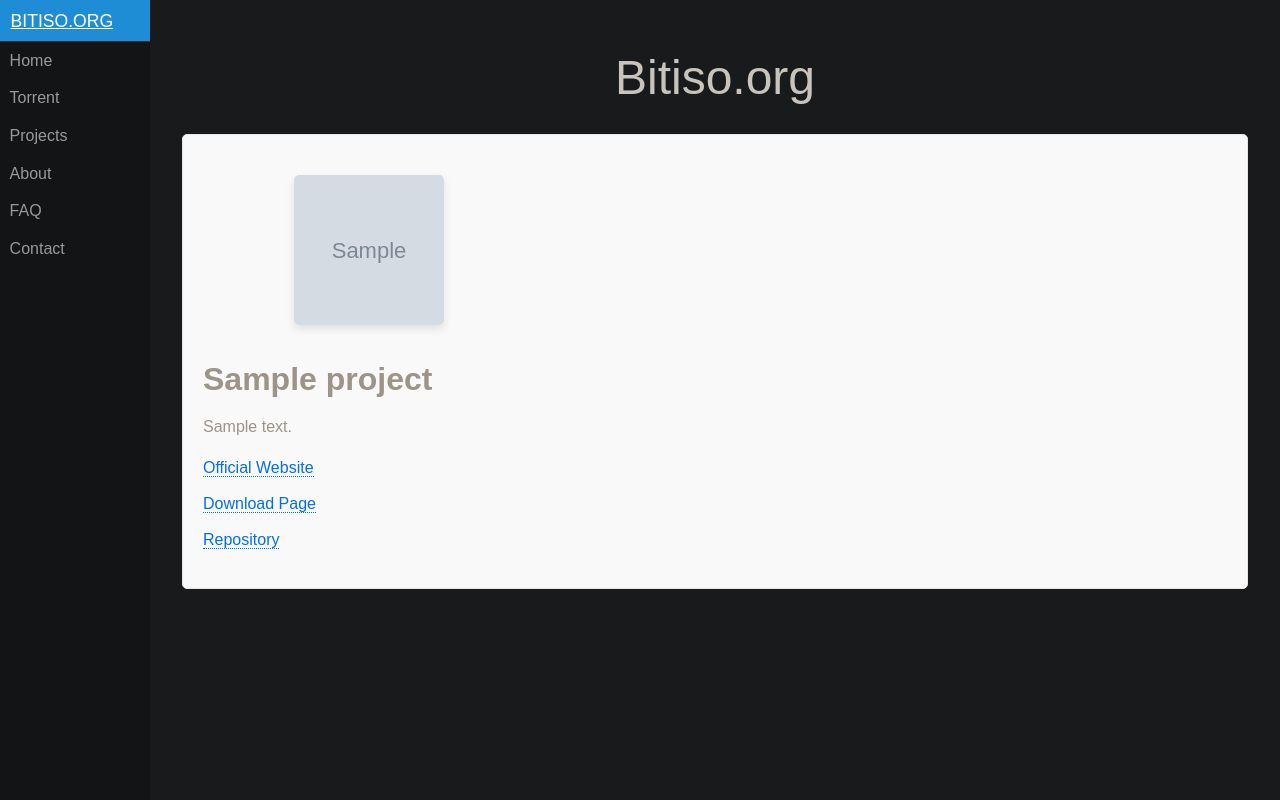
After one commit to pandamasta/bitiso-django, a Django app: page /project/1/ in a window 1280 px wide. The commit adds this page. Run offline with Django 3.2, Linux system fonts and the light colour scheme; tables that the repository leaves empty hold one stand-in row (values such as "Sample post"); grey boxes marked "Sample" are stand-in pictures; some libraries are stand-ins or nearby versions.

Commit message:
Avoid table colaspe and project detail

```diff
--- a/torrent/static/css/styles.css
+++ b/torrent/static/css/styles.css
@@ -399,3 +399,85 @@ a:active {
     margin-top: 10px;  /* Ajoute un espace au-dessus du nom */
     margin-bottom: 10px;  /* Ajoute un espace en dessous du nom */
 }
+.scrollable-container {
+    overflow-x: auto;
+    width: 100%; /* Assurez-vous que le conteneur prend toute la largeur disponible */
+}
+
+
+/* Style pour empêcher le débordement et ajouter une ellipse en cas de débordement */
+.no-wrap {
+    white-space: nowrap;       /* Empêche le texte de passer à la ligne */
+    /*overflow: hidden;         !* Cache le texte qui déborde *!*/
+    text-overflow: ellipsis;  /* Ajoute les points de suspension à la fin */
+    max-width: 100%;         /* Largeur maximale que vous voulez pour cette colonne (ajustez selon vos besoins) */
+}
+
+/* Vous pouvez augmenter cette largeur max selon vos besoins, ou la réduire si nécessaire. */
+
+
+/* Style par défaut pour les écrans normaux */
+.pure-table td, .pure-table th {
+            overflow: visible; /* Permet le débordement pour le comportement responsive sur mobile */
+
+}
+
+/* Styles spécifiques pour les mobiles */
+@media only screen and (max-width: 600px) {
+    /*.pure-table td, .pure-table th {*/
+    /*        !*overflow: hidden; !* Cache le débordement pour éviter que le contenu ne s'étende dans la cellule suivante *!*!*/
+        .pure-table {
+        overflow-x: auto;
+    }
+    }
+
+.single-line {
+    white-space: nowrap;       /* Empêche le texte de passer à la ligne */
+    text-overflow: ellipsis;  /* Ajoute les points de suspension à la fin en cas de débordement */
+    overflow: hidden;         /* Cache le débordement */
+    max-width: 100%;          /* Utilisez toute la largeur disponible dans la cellule */
+}
+
+.project-detail-container {
+    margin: 20px 0;
+    padding: 20px;
+    border: 1px solid #e6e6e6;
+    border-radius: 5px;
+    background-color: #f9f9f9;
+}
+
+.project-image-container {
+    text-align: center;
+    padding: 20px;
+}
+
+.project-image {
+    max-width: 100%;
+    border-radius: 5px;
+    box-shadow: 0 4px 8px rgba(0, 0, 0, 0.1);
+}
+
+/*h1 {*/
+/*    margin-top: 0;*/
+/*    color: #333;*/
+/*}*/
+
+.project-links {
+    list-style-type: none;
+    padding: 0;
+}
+
+.project-links li {
+    margin: 10px 0;
+}
+
+.project-links a {
+    color: #006fe6;
+    text-decoration: none;
+    border-bottom: 1px dotted #006fe6;
+    transition: border-color 0.3s;
+}
+
+.project-links a:hover {
+    border-bottom-color: transparent;
+}
--- a/torrent/templates/torrent/project.html
+++ b/torrent/templates/torrent/project.html
@@ -61,8 +61,8 @@
             </div>
 
             <!-- Afficher l'image si elle existe -->
-            {% if project.image %}
-            <img src="{{ project.image.url }}" alt="{{ project.name }}" class="project-image">
+            {% if project.small_image %}
+            <img src="{{ project.small_image.url }}" alt="{{ project.name }}" class="project-image">
             {% endif %}
 
             <div class="project-description">
--- /dev/null
+++ b/torrent/templates/torrent/project_detail.html
@@ -0,0 +1,35 @@
+{% extends "torrent/base.html" %}
+{% block title %}Bitiso.org{% endblock %}
+{% load static %}
+{% block content %}
+    <div class="scrollable-container">
+
+        <div class="pure-g project-detail-container">
+    <div class="pure-u-1 pure-u-md-1-3">
+        <div class="project-image-container">
+            {% if project.image %}
+                <img src="{{ project.image.url }}" alt="{{ project.name }}" class="project-image">
+            {% else %}
+                <!-- Mettez ici une image par défaut ou du texte indiquant l'absence d'image -->
+                <p>No Image Available</p>
+            {% endif %}
+        </div>
+    </div>
+    <div class="pure-u-1 pure-u-md-2-3">
+        <h1>{{ project.name }}</h1>
+        <p>{{ project.description }}</p>
+        <ul class="project-links">
+            {% if project.website_url %}
+                <li><a href="{{ project.website_url }}" target="_blank">Official Website</a></li>
+            {% endif %}
+            {% if project.website_url_download %}
+                <li><a href="{{ project.website_url_download }}" target="_blank">Download Page</a></li>
+            {% endif %}
+            {% if project.website_url_repo %}
+                <li><a href="{{ project.website_url_repo }}" target="_blank">Repository</a></li>
+            {% endif %}
+        </ul>
+    </div>
+</div>
+    </div>
+{% endblock %}
--- a/torrent/urls.py
+++ b/torrent/urls.py
@@ -9,7 +9,9 @@ urlpatterns = [
     path('', views.index),
     path('detail/<info_hash>/', views.detail),
     path('category/<category_id>/', views.category),
+    path('project/<int:project_id>/', views.project_detail, name='torrent/project_detail.html'),
     path('project/', views.project),
+
     path('about/', TemplateView.as_view(template_name="torrent/about.html")),
     path('faq/', TemplateView.as_view(template_name="torrent/faq.html")),
     path('contact/', TemplateView.as_view(template_name="torrent/contact.html")),
--- a/torrent/views.py
+++ b/torrent/views.py
@@ -1,7 +1,11 @@
 from .models import Torrent, Project
 from django.http import HttpResponse
 from django.core.management import call_command
-from django.shortcuts import render
+from django.shortcuts import render, get_object_or_404
+
+def project_detail(request, project_id):
+    project = get_object_or_404(Project, pk=project_id)
+    return render(request, 'path_to_your_template.html', {'project': project})
 
 def index(request):
 
@@ -38,6 +42,11 @@ def project(request):
 
     return render(request, 'torrent/project.html', context)
 
+
+def project_detail(request, project_id):
+    project = get_object_or_404(Project, pk=project_id)
+    return render(request, 'torrent/project_detail.html', {'project': project})
+
 # Admin custom
 
 def custom_admin_page(request):
```
Also changed, not shown: torrent/templates/torrent/index.html (+5 -3 lines).
